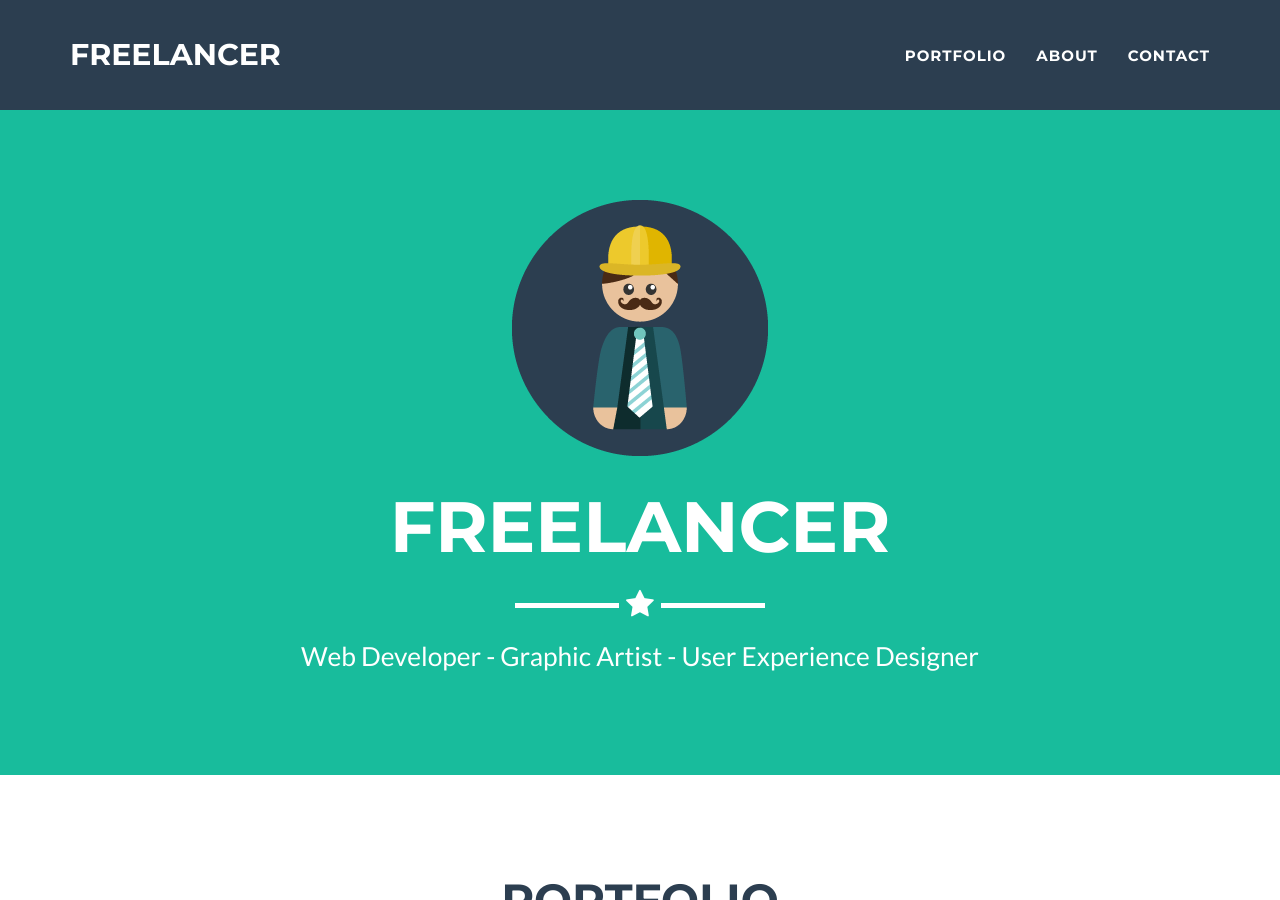
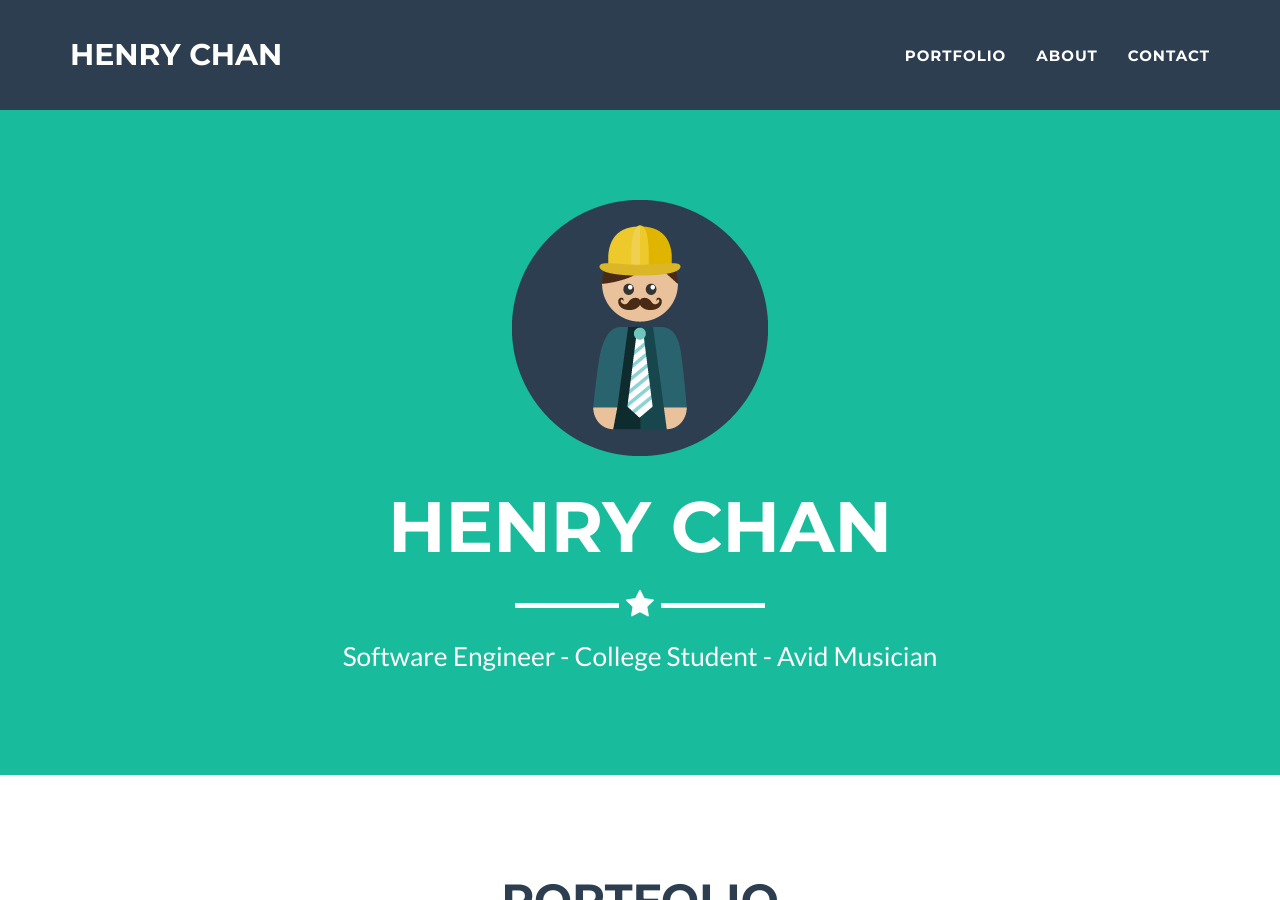
Before and after one commit to chanhenry54/chanhenry54.github.io, a Jekyll site: the page built from _posts/2014-07-18-project-1.markdown, in a window 1280 px wide and 900 px high. Built offline with Jekyll 4.4.1, drawn with Linux system fonts in a browser that asks for light colours; some of the changed lines change nothing that is shown.

Commit message:
Configured some basic site variables

```diff
--- a/_config.yml
+++ b/_config.yml
@@ -1,11 +1,11 @@
 # Site settings
-title: Freelancer
-email: your-email@domain.com
-url: https://github.com/jeromelachaud/freelancer-theme
-description: "Write an awesome description for your new site here. You can edit this line in _config.yml. It will appear in your document head meta (for Google search results) and in your feed.xml site description."
-keywords: "your keywords, separated by commas"
-skills: "Web Developer - Graphic Artist - User Experience Designer"
-meta_author: LastName FirstName
+title: Henry Chan
+email: chanhenry54@gmail.com
+url: https://chanhenry54.github.io
+description: "Hi, I'm Henry, an aspiring software engineer who's enthusiastic about learning and determined to take on any challenge that comes my way. Welcome to my personal website!"
+keywords: "software, engineer, student, UCSD"
+skills: "Software Engineer - College Student - Avid Musician"
+meta_author: Chan Henry
 
 # Google webmaster tools
 google_verify:
--- a/_includes/head.html
+++ b/_includes/head.html
@@ -1,11 +1,12 @@
 <head>
     <meta charset="utf-8">
     <meta http-equiv="X-UA-Compatible" content="IE=edge">
-    <title>{% if page.title %}{{ page.title }}{% else %}{{ site.title }}{% endif %}</title>
+    <title>{{ site.title }}</title>
     <meta name="viewport" content="width=device-width">
     <meta name="description" content="{{ site.description }}">
     <meta name="keywords" content="{{ site.keywords }}" />
-    {% if site.meta_author %}<meta name="author" content="{{ site.meta_author }}">{% endif %}
+    {% if site.meta_author %}
+    <meta name="author" content="{{ site.meta_author }}">{% endif %}
     <link rel="canonical" href="{{ page.url | replace:'index.html','' | prepend: site.url }}">
     <link rel="alternate" type="application/rss+xml" title="RSS" href="/feed.xml">
 
@@ -13,10 +14,12 @@
     <link rel="stylesheet" href="{{ "/style.css" }}">
 
     <!-- Google verification -->
-    {% if site.google_verify %}<meta name="google-site-verification" content="{{ site.google_verify }}">{% endif %}
+    {% if site.google_verify %}
+    <meta name="google-site-verification" content="{{ site.google_verify }}">{% endif %}
 
     <!-- Bing Verification -->
-    {% if site.bing_verify %}<meta name="msvalidate.01" content="{{ site.bing_verify }}">{% endif %}
+    {% if site.bing_verify %}
+    <meta name="msvalidate.01" content="{{ site.bing_verify }}">{% endif %}
 
     <!-- Custom Fonts -->
     <link rel="stylesheet" href="{{ "/css/font-awesome/css/font-awesome.min.css" }}">
```
